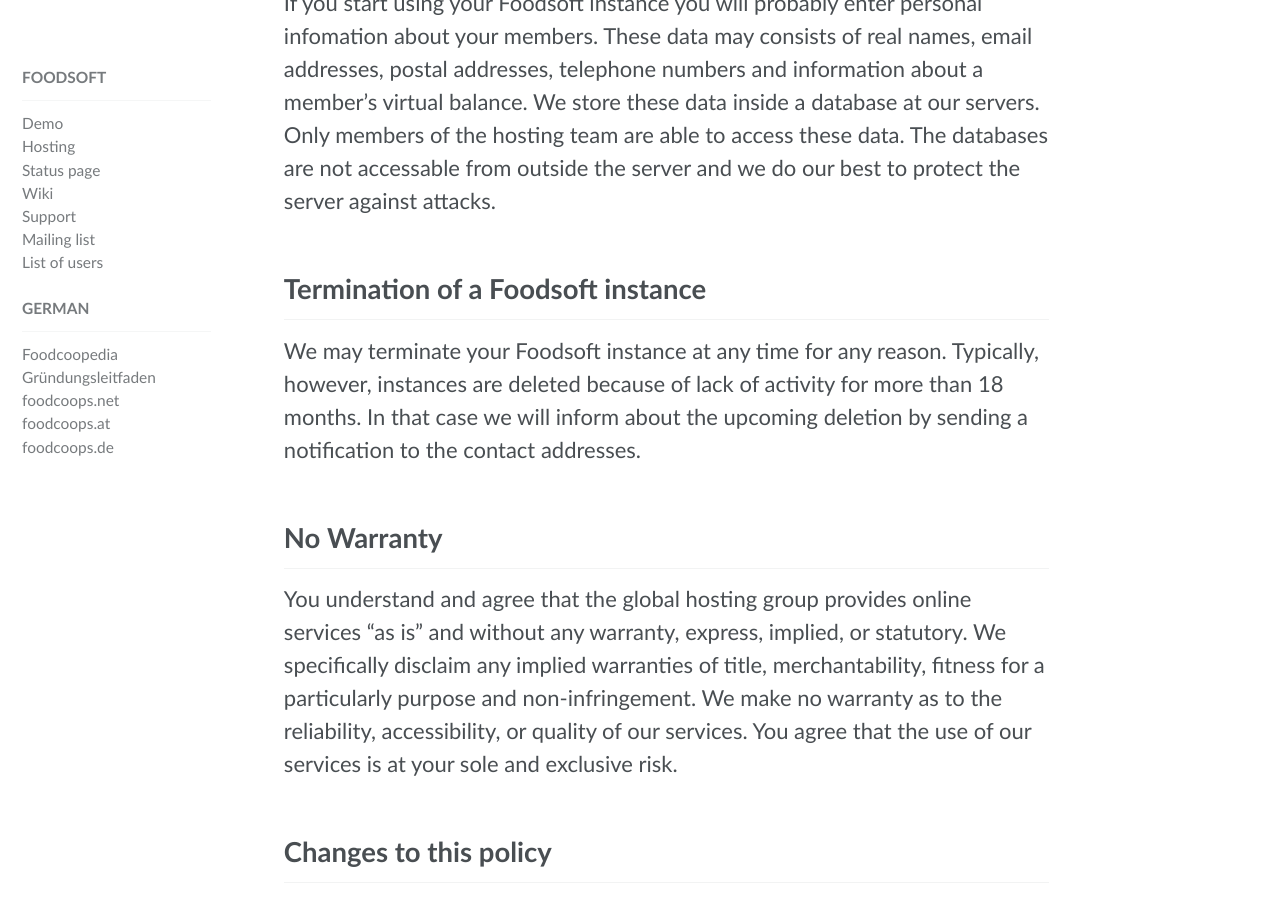
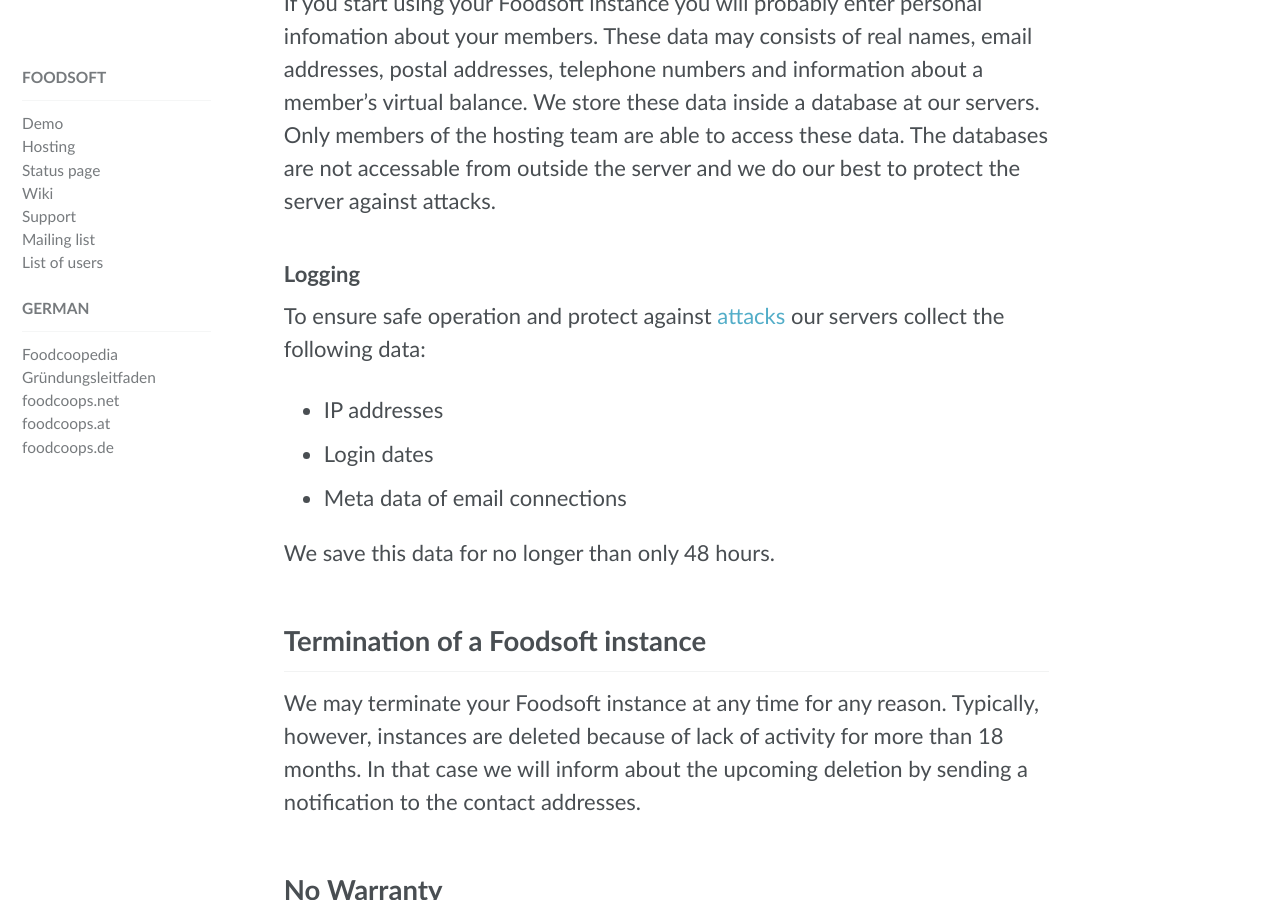
Before and after one commit to foodcoops/foodcoops.github.io, a Jekyll site: the page built from tos.md, in a window 1280 px wide and 900 px high, scrolled down 1452 px. Built offline with Jekyll 4.4.1, drawn with Linux system fonts in a browser that asks for light colours.

Commit message:
Add information about log data

```diff
--- a/tos.md
+++ b/tos.md
@@ -42,6 +42,16 @@
 are able to access these data. The databases are not accessable from outside the server and we do our best to protect
 the server against attacks.
 
+### Logging
+
+To ensure safe operation and protect against [attacks](https://en.wikipedia.org/wiki/Brute-force_search) our servers
+collect the following data:
+- IP addresses
+- Login dates
+- Meta data of email connections
+
+We save this data for no longer than only 48 hours.
+
 ## Termination of a Foodsoft instance
 
 We may terminate your Foodsoft instance at any time for any reason. Typically, however,
```
